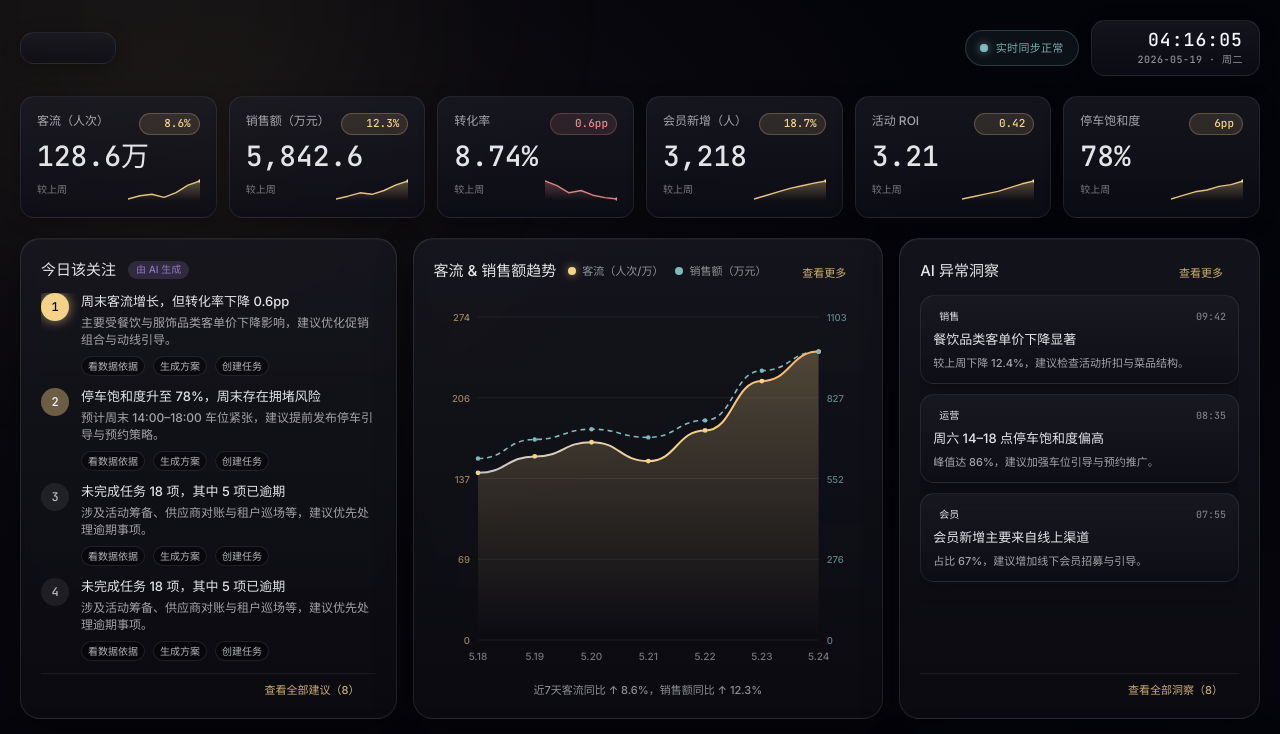
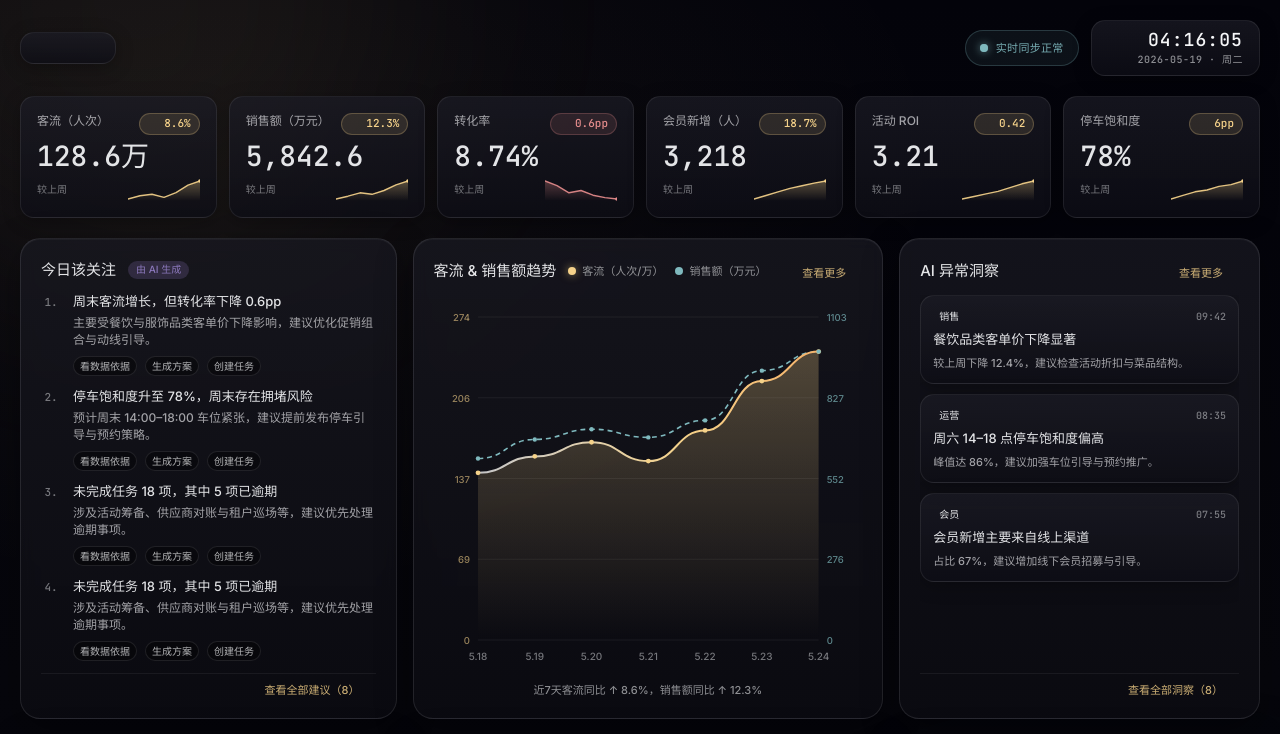
Before and after one commit to 2000JacobHub/design, a Next.js app: page /dashboard in a window 1280 px wide. Shown: the top 734 px of the page. Built offline with nearby package versions, Linux system fonts and the light colour scheme.

Commit message:
fix: line animation

```diff
--- a/components/cosmic/dashboard/widgets/AIPlans.tsx
+++ b/components/cosmic/dashboard/widgets/AIPlans.tsx
@@ -20,7 +20,8 @@ export function AIPlans({ data }: AIPlansProps) {
         style={{ gridTemplateColumns: "repeat(auto-fit, minmax(180px, 1fr))" }}
       >
         {data.items.map((p) => (
-          <li key={p.title} className="cosmic-card p-4 flex flex-col gap-2 min-h-[148px]">
+          <li key={p.title} className="cosmic-card relative p-4 flex flex-col gap-2 min-h-[148px] cursor-pointer group overflow-hidden">
+            <div className="absolute inset-0 opacity-0 group-hover:opacity-100 transition-opacity duration-300 pointer-events-none rounded-card" style={{ background: "linear-gradient(to right, rgb(245 210 138 / 0.08) 0%, rgb(127 185 190 / 0.06) 100%)" }} />
             <div className="w-9 h-9 rounded-input bg-stardust-gold/14 text-stardust-gold grid place-items-center border border-stardust-gold/24">
               <PlanIconGlyph kind={p.icon} />
             </div>
--- a/components/cosmic/dashboard/widgets/TodayFocus.tsx
+++ b/components/cosmic/dashboard/widgets/TodayFocus.tsx
@@ -4,14 +4,6 @@ import { ActionLink, PanelHeader } from "@/components/cosmic/dashboard/primitive
 export type TodayFocusProps = {
   data: TodayFocusData;
 };
-
-const RANK_BADGE = [
-  // index 0 unused; rank starts at 1.
-  "",
-  "bg-stardust-gold text-cosmic-black shadow-gold-pulse",
-  "bg-stardust-gold/40 text-soft-white",
-  "bg-soft-white/8 text-soft-white/72",
-] as const;
 
 export function TodayFocus({ data }: TodayFocusProps) {
   return (
@@ -27,13 +19,8 @@ export function TodayFocus({ data }: TodayFocusProps) {
       <ul className="m-0 p-0 list-none flex flex-col gap-3 flex-1 overflow-y-auto">
         {data.items.map((item) => (
           <li key={item.rank} className="flex gap-3">
-            <span
-              className={[
-                "shrink-0 w-7 h-7 rounded-full grid place-items-center text-sm font-medium font-mono",
-                RANK_BADGE[item.rank] ?? RANK_BADGE[3],
-              ].join(" ")}
-            >
-              {item.rank}
+            <span className="shrink-0 w-5 text-center text-xs font-medium font-mono text-soft-white/45 pt-0.5">
+              {item.rank}.
             </span>
             <div className="flex flex-col gap-1 min-w-0 flex-1">
               <div className="text-base font-medium text-soft-white/92">{item.title}</div>
```
